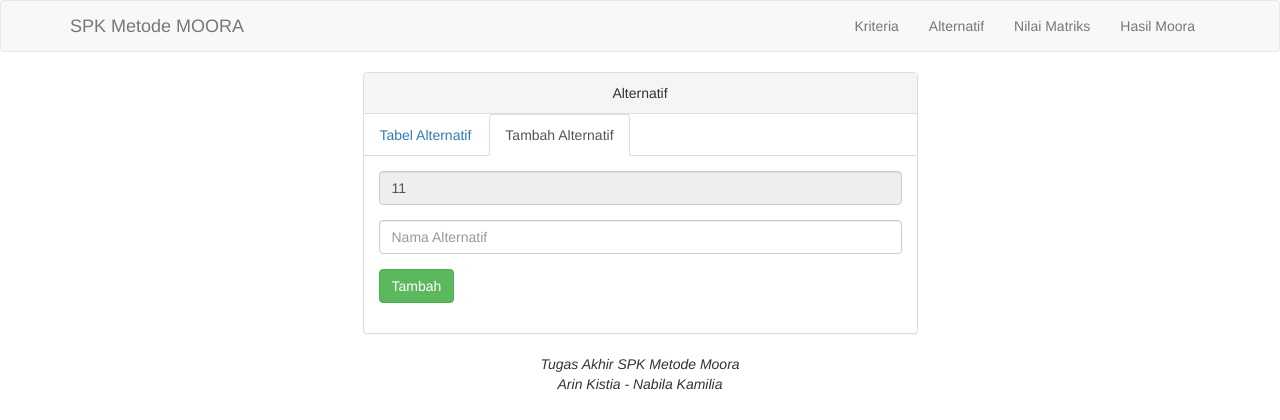
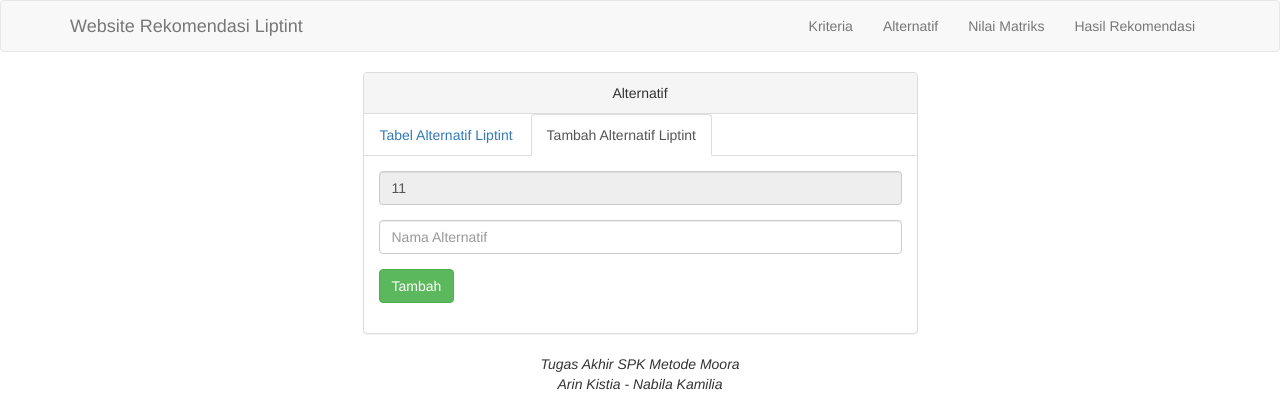
Before and after one commit to arinkistian/spk_moora, a PHP site: page /alternatiftambah.php in a window 1280 px wide. Shown: the top 420 px of the page. Run offline with PHP 8.4, Linux system fonts and the light colour scheme; data comes from the database, SQL or seed files in the repository.

Commit message:
edit hasil rekomenadi

```diff
--- a/alternatiftambah.php
+++ b/alternatiftambah.php
@@ -46,7 +46,7 @@ if ($datakode) {
             <span class="icon-bar"></span>
             <span class="icon-bar"></span>
           </button>
-          <a class="navbar-brand" href="index.php">SPK Metode MOORA</a>
+          <a class="navbar-brand" href="index.php">Website Rekomendasi Liptint</a>
         </div>
 
         <div class="collapse navbar-collapse">
@@ -61,7 +61,7 @@ if ($datakode) {
               <a href="nilmat.php">Nilai Matriks</a>
             </li>
             <li>
-            <a href="hastop.php">Hasil Moora</a>
+            <a href="hastop.php">Hasil Rekomendasi</a>
             </li>
           </ul>
         </div>
@@ -79,10 +79,10 @@ if ($datakode) {
 
                 <ul class="nav nav-tabs">
                     <li>
-                      <a href="alternatif.php" data-toggle="tab">Tabel Alternatif</a>
+                      <a href="alternatif.php" data-toggle="tab">Tabel Alternatif Liptint</a>
                     </li>
                     <li class="active">
-                      <a href="alternatiftambah.php" data-toggle="tab">Tambah Alternatif</a>
+                      <a href="alternatiftambah.php" data-toggle="tab">Tambah Alternatif Liptint</a>
                     </li>
                 </ul>
 
```
